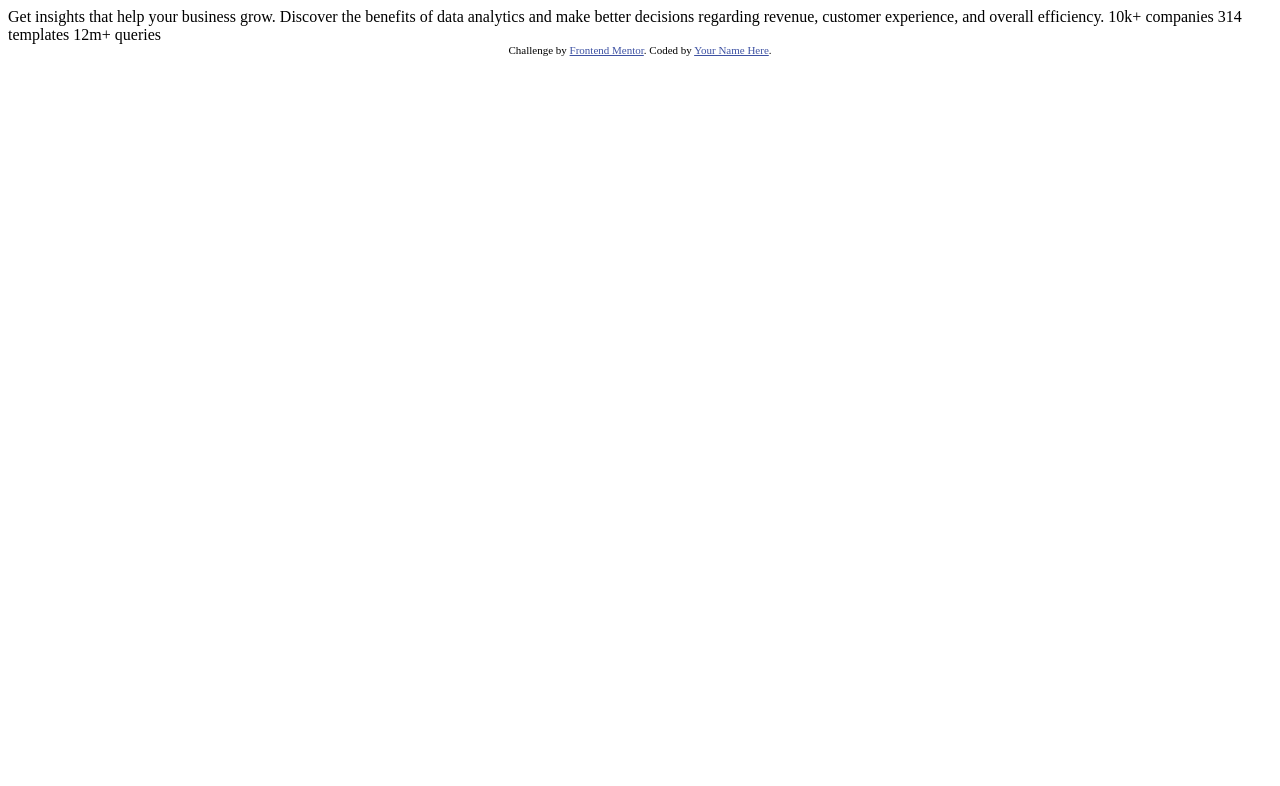
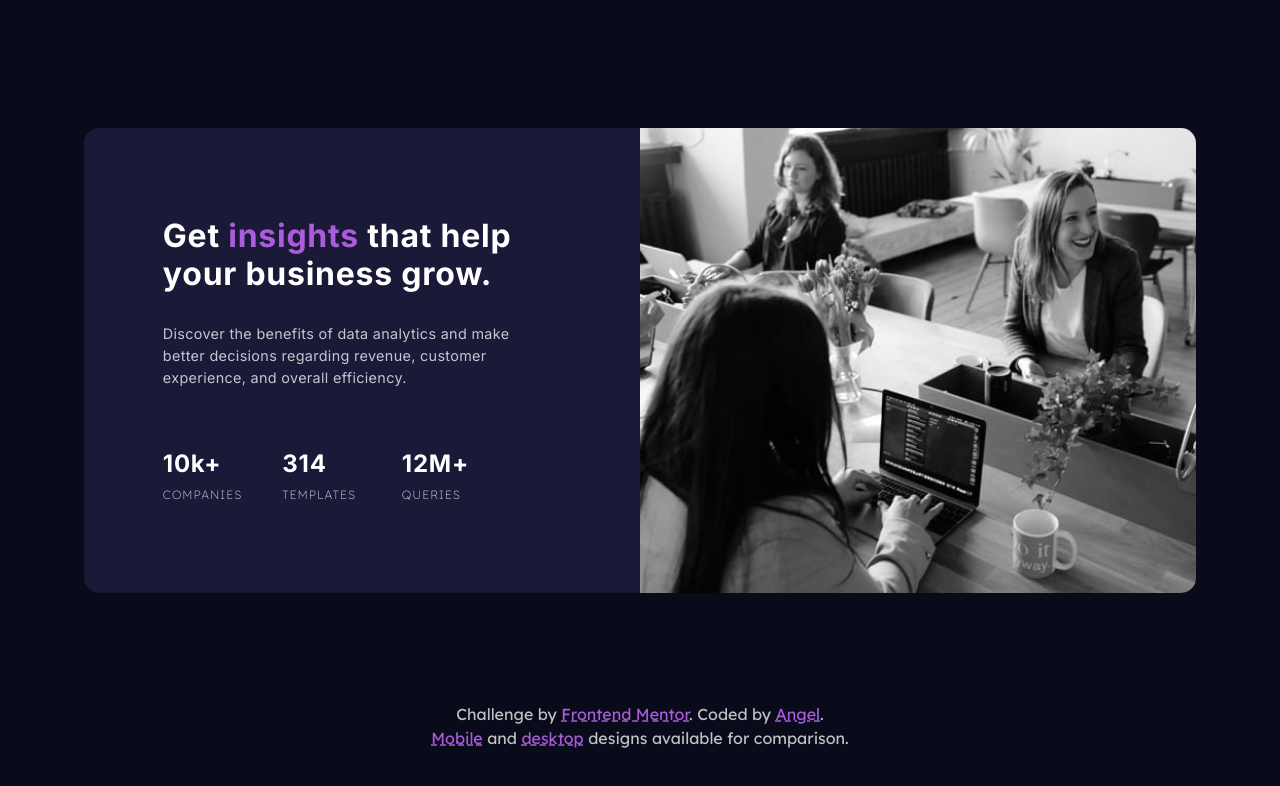
Before and after one commit to akcumeh/08-stats-preview-card-component, a plain HTML site: page index.html in a window 1280 px wide. Drawn offline with nearby package versions, Linux system fonts and the light colour scheme.

Commit message:
Updates
Added styles.css
Updated index.html

```diff
--- /dev/null
+++ b/css/styles.css
@@ -0,0 +1,194 @@
+body {
+    background-color: hsl(233, 47%, 7%);
+    padding: 25% 10% 0;
+    text-align: center;
+    color: hsla(0, 0%, 100%, 0.75);
+    font-family: "Inter", sans-serif;
+}
+
+.row {
+    border-radius: 15px;
+}
+
+.card {
+    background-color: hsl(244, 38%, 16%);
+    margin: -6% 0 0 0;
+    padding: 10%;
+    border-radius: 0 0 15px 15px;
+}
+
+.img01-div, .img02-div {
+    margin: 0;
+    padding: 0;
+    border-radius: 15px 15px 0 0;
+}
+
+.img01, .img02 {
+    width: 100%;
+    border-radius: inherit;
+    z-index: -1;
+}
+
+h2, h4 {
+    color: white;
+    font-weight: 700;
+    letter-spacing: 0.75px;
+    margin: 2.5% 0 0;
+}
+
+h4:hover{
+    color: hsl(277, 64%, 61%);
+}
+
+.highlight {
+    color: hsl(277, 64%, 61%);
+}
+
+p {
+    font-weight: 400;
+    margin: 5% 0;
+    font-size: 1.25rem;
+}
+
+.feature-text {
+    font-family: "Lexend Deca", sans-serif;
+    min-width: max-content;
+}
+
+.col-md-4 {
+    margin-bottom: 5%;
+}
+
+footer {
+    margin: 25% -5% 5%;
+    font-family: "Lexend Deca";
+}
+
+footer a {
+    color: hsl(277, 64%, 61%);
+    text-decoration-style: dashed;
+}
+
+footer a:hover, footer a:active {
+    color: hsl(244, 100%, 73%);
+}
+
+/* Mobile */
+@media (max-width: 576px) {
+    .img02-div {
+        display: none;
+        visibility: hidden;
+    }
+
+    h2, h4 {
+        font-size: 2rem;
+        letter-spacing: 0.5px;
+    }
+
+    p {
+        font-size: 1.2rem;
+        line-height: 1.75;
+        margin-bottom: 10%;
+    }
+
+    h4 {
+        margin-top: 5%;
+    }
+
+    .feature-text {
+        margin: 2.5% 0 0;
+        font-size: 1rem;
+        letter-spacing: 0.5px;
+    }
+}
+
+/* Tablet */
+@media (min-width: 577px) and (max-width: 991px) {
+    body {
+        padding: 15% 5% 0;
+    }
+
+    .img02-div {
+        display: none;
+        visibility: hidden;
+    }
+
+    h2 {
+        font-size: 2.5rem;
+    }
+
+    p {
+        margin-top: 10%;
+        font-size: 1.5rem;
+    }
+
+    h4 {
+        font-size: 2.125rem;
+        margin-bottom: 0;
+    }
+
+    .feature-text {
+        margin-top: 2.5%;
+    }
+
+    #features {
+        margin: 10% 5% 0;
+    }
+}
+
+/* Desktop */
+@media (min-width: 992px) {
+    body {
+        padding: 10% 7.5% 0;
+        text-align: left;
+        border: 0;
+    }
+
+    .img01-div {
+        display: none;
+        visibility: hidden;
+    }
+
+    .img02-div {
+        border-radius: 0 15px 15px 0;
+    }
+
+    .img02 {
+        height: 100%;
+    }
+
+    .card {
+        border-radius: 15px 0 0 15px;
+        padding: 0;
+        margin: 0;
+        padding: 7% 7% 5%;
+    }
+
+    h2 {
+        font-size: 2rem;
+    }
+
+    p {
+        font-size: 0.9rem;
+        letter-spacing: 0.325px;
+        line-height: 1.5;
+        margin: 7.5% 10% 15% 0;
+    }
+
+    .feature-text {
+        font-size: 0.75rem;
+        font-weight: 200;
+        letter-spacing: 1px;
+    }
+
+    #features {
+        width: 90%;
+        margin-bottom: 0;
+        padding-bottom: 0;
+    }
+
+    footer {
+        margin: 10% auto 0;
+        text-align: center;
+    }
+}
--- a/index.html
+++ b/index.html
@@ -2,32 +2,38 @@
 <html lang="en">
     <head>
         <meta charset="UTF-8">
-  <meta name="viewport" content="width=device-width, initial-scale=1.0"> <!-- displays site properly based on user's device -->
-
+        <meta name="viewport" content="width=device-width, initial-scale=1.0">
         <link rel="icon" type="image/png" sizes="32x32" href="./images/favicon-32x32.png">
-
+        <!-- Bootstrap -->
+        <link href="https://cdn.jsdelivr.net/npm/bootstrap@5.1.3/dist/css/bootstrap.min.css" rel="stylesheet" integrity="sha384-1BmE4kWBq78iYhFldvKuhfTAU6auU8tT94WrHftjDbrCEXSU1oBoqyl2QvZ6jIW3" crossorigin="anonymous">
+        <script src="https://cdn.jsdelivr.net/npm/bootstrap@5.1.3/dist/js/bootstrap.bundle.min.js" integrity="sha384-ka7Sk0Gln4gmtz2MlQnikT1wXgYsOg+OMhuP+IlRH9sENBO0LRn5q+8nbTov4+1p" crossorigin="anonymous"></script>
+        <!-- Google Fonts -->
+        <link rel="preconnect" href="https://fonts.googleapis.com">
+        <link rel="preconnect" href="https://fonts.gstatic.com" crossorigin>
+        <link href="https://fonts.googleapis.com/css2?family=Inter:wght@400;700&family=Lexend+Deca:wght@100;200;400&display=swap" rel="stylesheet">
+        <link rel="stylesheet" href="css/styles.css">
         <title>Frontend Mentor | Stats preview card component</title>
-
-  <!-- Feel free to remove these styles or customise in your own stylesheet 👍 -->
-  <style>
-    .attribution { font-size: 11px; text-align: center; }
-    .attribution a { color: hsl(228, 45%, 44%); }
-  </style>
     </head>
     <body>
 
-  Get insights that help your business grow.
+        <div class="row">
+            <div class="img01-div col-lg-6"><img src="images/image-header-mobile.jpg" class="img01"></div>
+            <div class="card col-lg-6">
+                <h2 class="stat-header">Get <span class="highlight">insights</span> that help your business grow.</h2>
+                <p class="stat-text">Discover the benefits of data analytics and make better decisions regarding revenue, customer experience, and overall efficiency.</p>
 
-  Discover the benefits of data analytics and make better decisions regarding revenue, customer
-  experience, and overall efficiency.
+                <div class="row" id="features">
+                    <div class="col-md-4"><h4>10k+</h4><p class="feature-text">COMPANIES</p></div>
+                    <div class="col-md-4"><h4>314</h4><p class="feature-text">TEMPLATES</p></div>
+                    <div class="col-md-4"><h4>12M+</h4><p class="feature-text">QUERIES</p></div>
+                </div>
+            </div>
+            <div class="img02-div col-lg-6"><img src="images/image-header-desktop.jpg" class="img02"></div>
+        </div>
 
-  10k+ companies
-  314 templates
-  12m+ queries
-
-  <div class="attribution">
-    Challenge by <a href="https://www.frontendmentor.io?ref=challenge" target="_blank">Frontend Mentor</a>.
-    Coded by <a href="#">Your Name Here</a>.
-  </div>
+        <footer>
+            Challenge by <a href="https://www.frontendmentor.io/challenges/stats-preview-card-component-8JqbgoU62/hub/stats-preview-card-component-IU1B2qN3Sa" target="_blank">Frontend Mentor</a>.
+            Coded by <a href="https://github.com/akcumeh">Angel</a>. <br> <a href="design/mobile-design.jpg" target="_blank">Mobile</a> and <a href="design/desktop-design.jpg" target="_blank">desktop</a> designs available for comparison.
+        </footer>
     </body>
 </html>
```
Also changed, not shown: 2 other files. Lines whose indentation alone changed are shown as unchanged.
